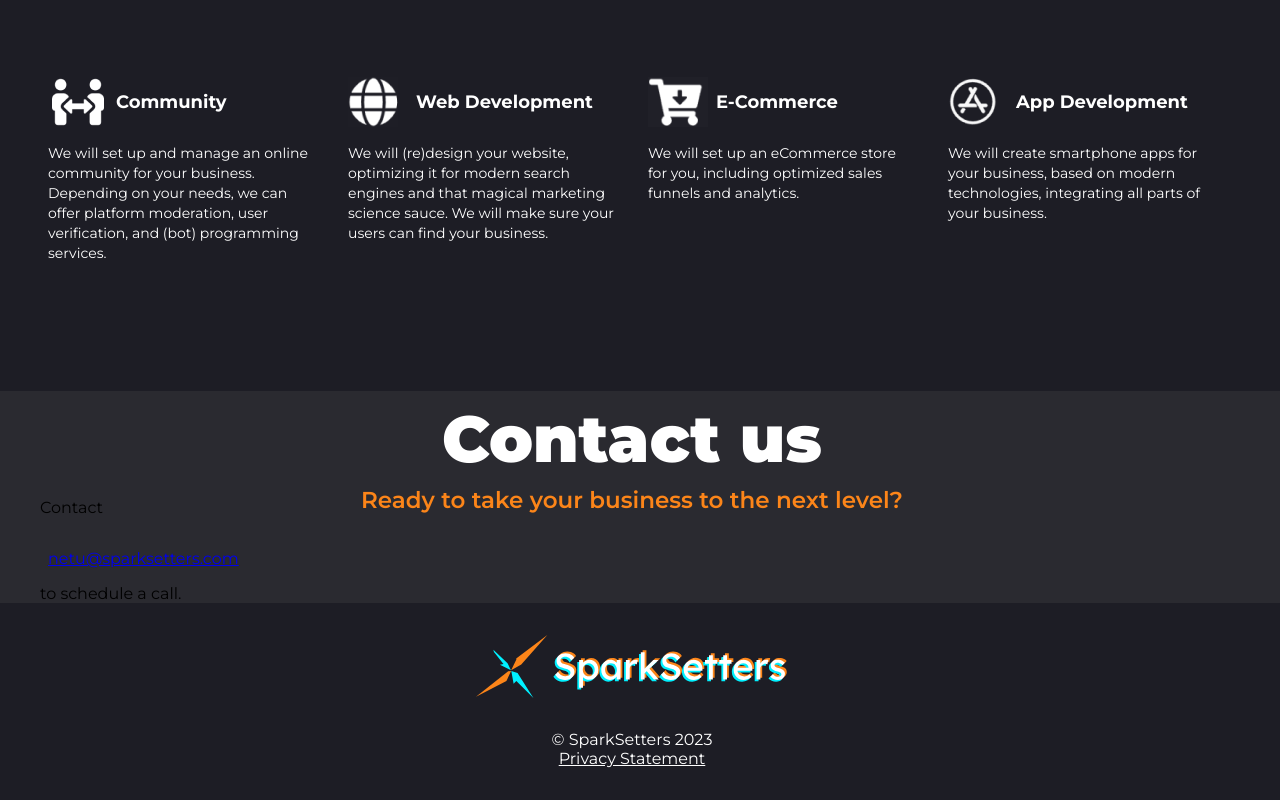
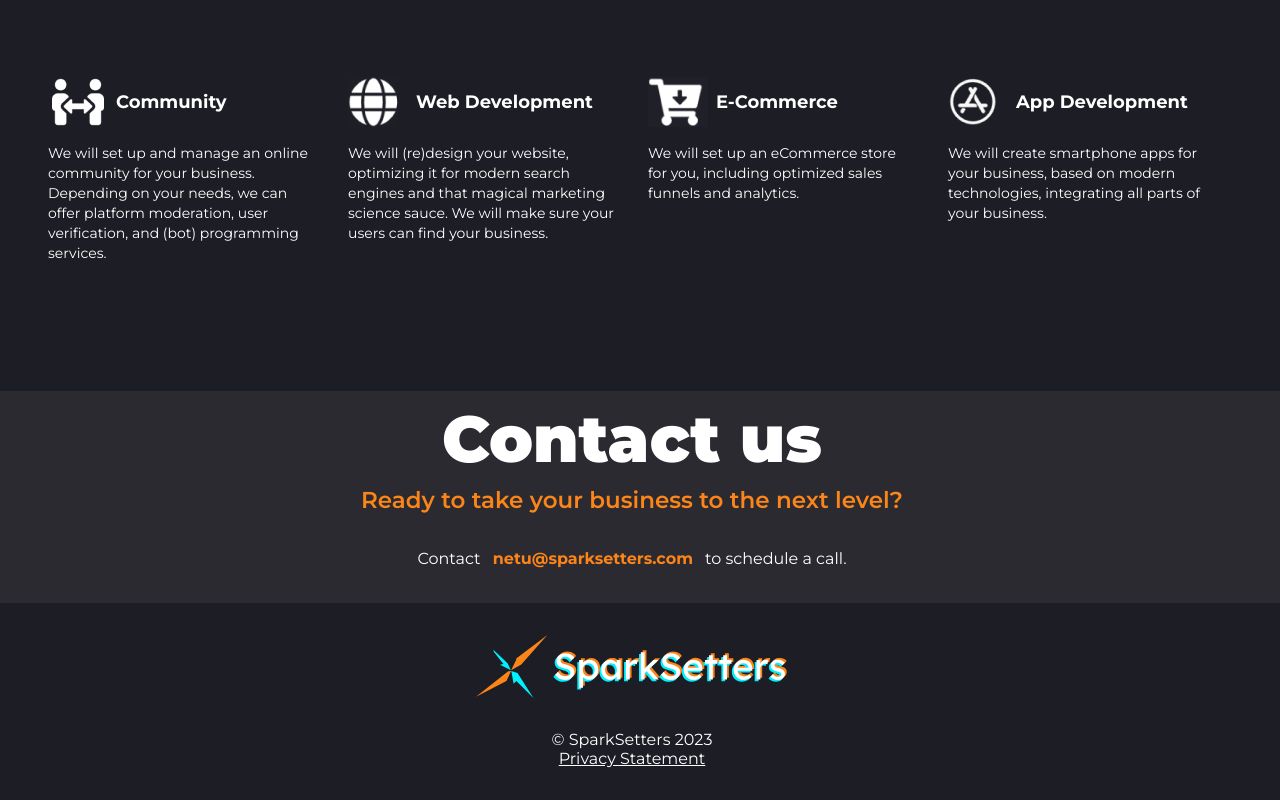
Before and after one commit to SparkSetters/s2-website-react, a React (Create React App) app: page / in a window 1280 px wide. Shown: the part 1908-2708 px from the top of the page. Built offline with nearby package versions, Linux system fonts and the light colour scheme.

Commit message:
Fix styling

```diff
--- a/src/Components/Contact.js
+++ b/src/Components/Contact.js
@@ -1,6 +1,5 @@
 import Container from "../Grid/Container";
 import './Contact.scss';
-import HubspotContactForm from "./HubspotContactForm";
 import Row from "../Grid/Row";
 import Col from "../Grid/Col";
 
@@ -14,7 +13,7 @@ function Stats() {
                         <p className={`contact__text`}>Ready to take your business to the next level?</p>
                     </Col>
                 </Row>
-                <Row>
+                <Row className="contact__info">
                     Contact <a href="mailto:netu@sparksetters.com">netu@sparksetters.com</a> to schedule a call.
                 </Row>
             </Container>
--- a/src/Components/Contact.scss
+++ b/src/Components/Contact.scss
@@ -37,4 +37,23 @@ section.contact {
         border-radius: var(--gutter);
         margin: 60px 0;
     }
+
+    .contact__info {
+        color: var(--color-white);
+        white-space: nowrap;
+        display: block;
+        width: 100%;
+        text-align: center;
+        clear: both;
+        height: auto;
+        overflow: hidden;
+        margin-top: 35px;
+        margin-bottom: 35px;
+
+        a, a:visited, a:hover, a:active {
+            color: var(--color-orange);
+            font-weight: bold;
+            text-decoration: none;
+        }
+    }
 }
```
